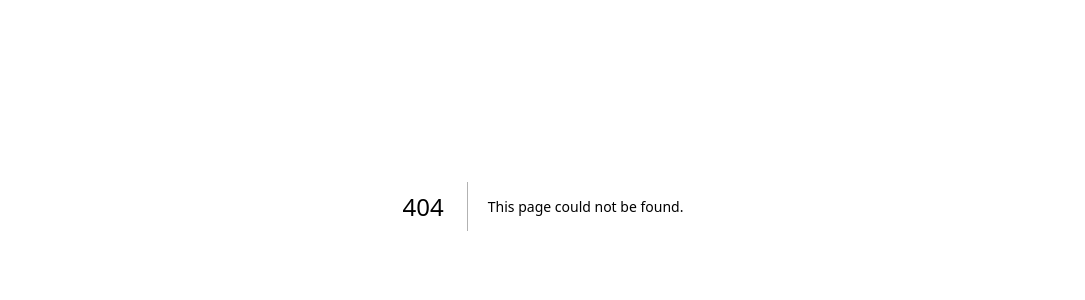
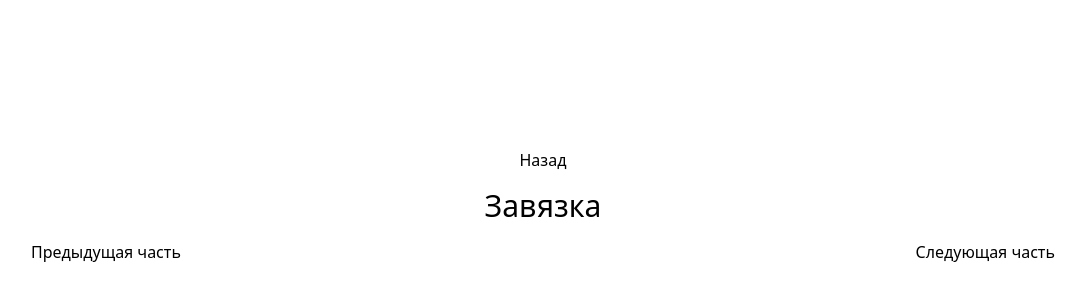
Before and after one commit to DenisFeofanov/1000-years-together, a Next.js app: page /act/beginning in a window 1280 px wide. Before the commit this address had no page. Shown: the part 194-494 px from the top of the page, without its empty margins (97-1182 px from the left). Built offline with nearby package versions, Linux system fonts and the light colour scheme.

Commit message:
feat: add [act] page

```diff
--- /dev/null
+++ b/src/pages/act/[act].tsx
@@ -0,0 +1,90 @@
+import { ACTS, Act, sharedSlug } from "@/shared/acts";
+import { GetStaticPaths, GetStaticProps, NextPage } from "next";
+import Link from "next/link";
+import { ParsedUrlQuery } from "querystring";
+import Layout from "../Layout";
+import Heading from "@/components/Heading";
+
+type Props = {
+  previousSlug: string | null;
+  nextSlug: string | null;
+  title: string;
+};
+
+interface Params extends ParsedUrlQuery {
+  act: string;
+}
+
+const Act: NextPage<Props> = ({ previousSlug, nextSlug, title }) => {
+  return (
+    <Layout>
+      <Link href="/">Назад</Link>
+
+      <Heading>{title}</Heading>
+
+      <div className="flex gap-3 w-full justify-between">
+        <div>
+          {previousSlug && (
+            <Link href={`/${sharedSlug}/${previousSlug}`}>
+              Предыдущая часть
+            </Link>
+          )}
+        </div>
+
+        <div>
+          {nextSlug && (
+            <Link href={`/${sharedSlug}/${nextSlug}`}>Следующая часть</Link>
+          )}
+        </div>
+      </div>
+    </Layout>
+  );
+};
+
+export const getStaticPaths: GetStaticPaths<Params> = () => {
+  const paths = ACTS.map(act => {
+    return {
+      params: {
+        act: act.slug,
+      },
+    };
+  });
+  return {
+    paths,
+    fallback: false,
+  };
+};
+
+export const getStaticProps: GetStaticProps<Props, Params> = async context => {
+  const currentSlug = context.params!.act;
+
+  const { previousSlug, nextSlug } = findAdjacentActSlugs(currentSlug, ACTS);
+  const { title } = ACTS.find(act => act.slug === currentSlug)!;
+
+  return {
+    props: {
+      previousSlug,
+      nextSlug,
+      title,
+    },
+  };
+};
+
+function findAdjacentActSlugs(element: string, array: Act[]) {
+  const slugs = array.map(act => act.slug);
+  const index = slugs.indexOf(element);
+
+  if (index === -1) {
+    throw new Error("Given element is not found in the array");
+  }
+
+  let previousSlug = slugs[index - 1] || null;
+  let nextSlug = slugs[index + 1] || null;
+
+  return {
+    previousSlug,
+    nextSlug,
+  };
+}
+
+export default Act;
--- a/src/pages/index.tsx
+++ b/src/pages/index.tsx
@@ -1,6 +1,7 @@
-import Layout from "@/pages/Layout";
 import AppLink from "@/components/AppLink";
 import Heading from "@/components/Heading";
+import Layout from "@/pages/Layout";
+import { ACTS, sharedSlug } from "@/shared/acts";
 
 export default function Home() {
   return (
@@ -12,6 +13,10 @@ export default function Home() {
         <AppLink href="/tutorial">To tutorial page</AppLink>
         <AppLink href="/about">To about page</AppLink>
       </nav>
+
+      <AppLink href={`/${sharedSlug}/${ACTS[0].slug}`}>
+        Начать спектакль
+      </AppLink>
     </Layout>
   );
 }
--- /dev/null
+++ b/src/shared/acts.tsx
@@ -0,0 +1,14 @@
+export interface Act {
+  slug: string;
+  title: string;
+}
+
+export const sharedSlug = "act";
+
+export const ACTS: Act[] = [
+  { slug: "prologue", title: "Пролог" },
+  { slug: "beginning", title: "Завязка" },
+  { slug: "middle", title: "Кульминация" },
+  { slug: "end", title: "Развязка" },
+  { slug: "epilogue", title: "Эпилог" },
+];
```
